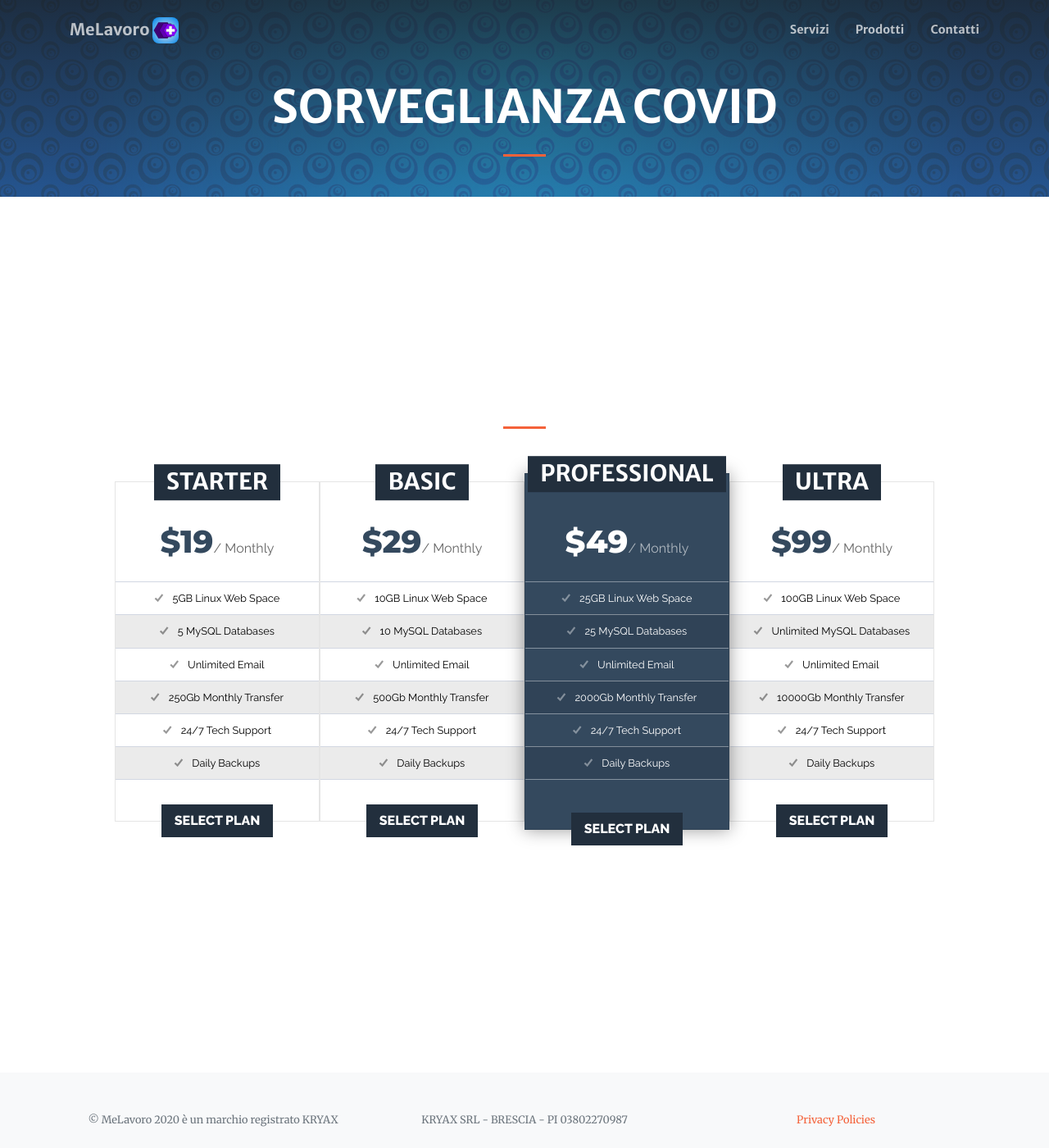
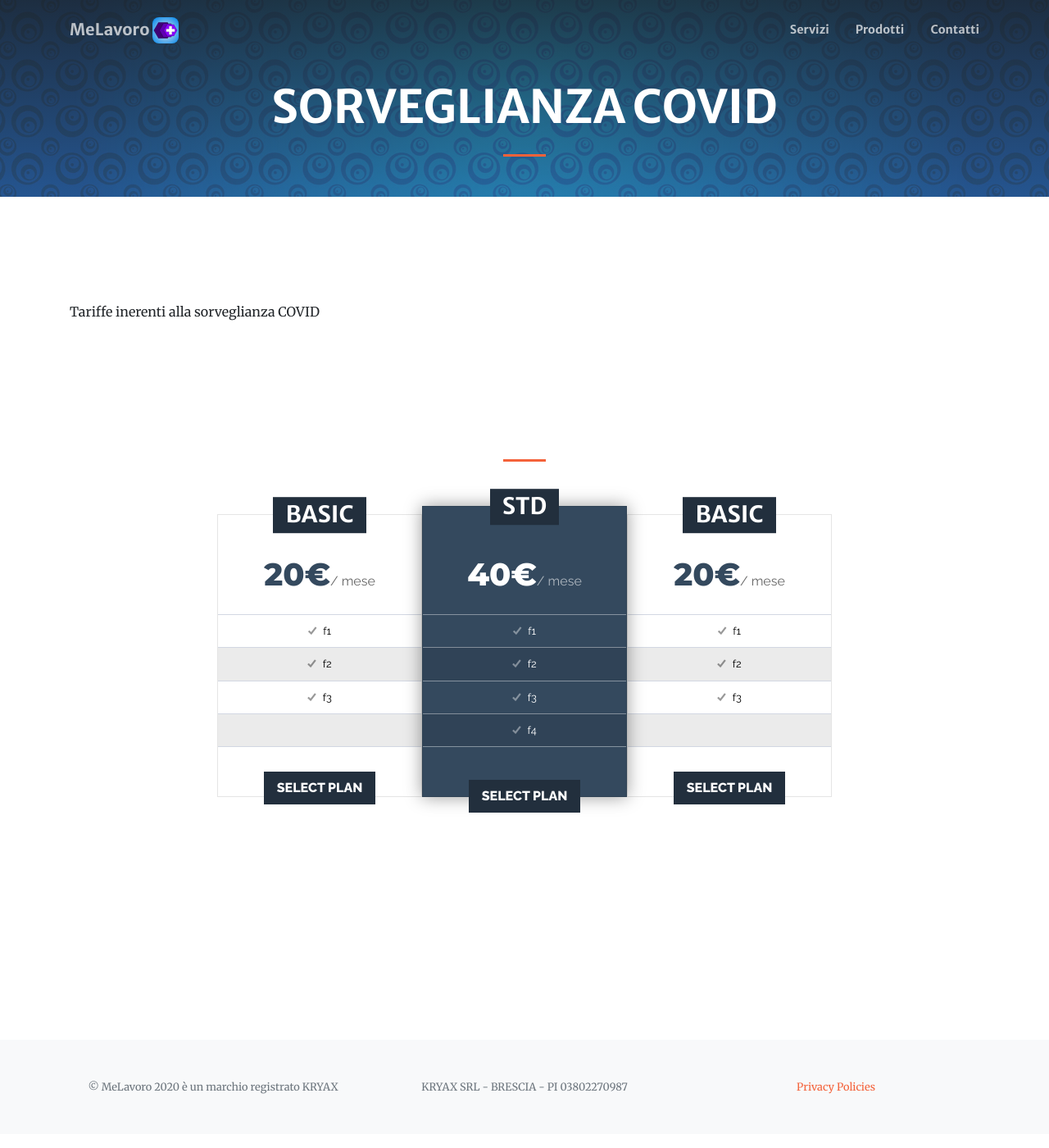
Before and after one commit to MattiaDucci/melavoro, a Jekyll site: the page built from _pricing/covid_surveillance.md, in a window 1280 px wide and 1400 px high. Shown: the whole window at 82% size. Built offline with Jekyll 4.4.1, drawn with Linux system fonts in a browser that asks for light colours; nearby versions of some CDN libraries.

Commit message:
parametrizzata tabella tariffe, miglioramento UI tabella tariffe, setup mock url per servizio di registrazione e pagamento effettivo

```diff
--- a/_config.yml
+++ b/_config.yml
@@ -2,10 +2,13 @@
 title: MeLavoro
 description: > # this means to ignore newlines until "baseurl:"
 baseurl: "/" # the subpath of your site, e.g. /blog/
+payment_url: "https://payexample.com" #TODO: link al servizio Rails per inserimento dati registrazione e fatturazione
 url: "https://melavoro.com" # the base hostname & protocol for your site
 logo: /assets/img/logo_melavoro.png
 author: Copyright &copy; 2020 - KRYAX SRL
 lang: it_IT
+product_name: melavoro #identifica il prodotto da vendere nel nostro sistema
+
 
 # Build settings
 safe: true
--- /dev/null
+++ b/_data/pricing/covid_surveillance.yml
@@ -0,0 +1,26 @@
+frequency: mese
+plans:
+  - name: basic
+    price: 20€
+    highlighted: false
+    features:
+      - f1
+      - f2
+      - f3
+      - "" #per avere delle tabelle lunghe uguali è importante avere lo stesso numero di righe in tutti i piani
+  - name: std
+    price: 40€
+    highlighted: true
+    features:
+      - f1
+      - f2
+      - f3
+      - f4
+  - name: basic
+    price: 20€
+    highlighted: false
+    features:
+      - f1
+      - f2
+      - f3
+      - ""
--- /dev/null
+++ b/_data/pricing/doctors.yml
@@ -0,0 +1,18 @@
+frequency: mese
+plans:
+  - name: basic
+    price: 20€
+    highlighted: false
+    features:
+      - f1
+      - f2
+      - f3
+      - "" #per avere delle tabelle lunghe uguali è importante avere lo stesso numero di righe in tutti i piani
+  - name: std
+    price: 40€
+    highlighted: true
+    features:
+      - f1
+      - f2
+      - f3
+      - f4
--- /dev/null
+++ b/_data/pricing/factories.yml
@@ -0,0 +1,18 @@
+frequency: mese
+plans:
+  - name: basic
+    price: 20€
+    highlighted: false
+    features:
+      - f1
+      - f2
+      - f3
+      - "" #per avere delle tabelle lunghe uguali è importante avere lo stesso numero di righe in tutti i piani
+  - name: std
+    price: 40€
+    highlighted: true
+    features:
+      - f1
+      - f2
+      - f3
+      - f4
--- /dev/null
+++ b/_data/pricing/occupational_medicine_companies.yml
@@ -0,0 +1,18 @@
+frequency: mese
+plans:
+  - name: basic
+    price: 20€
+    highlighted: false
+    features:
+      - f1
+      - f2
+      - f3
+      - "" #per avere delle tabelle lunghe uguali è importante avere lo stesso numero di righe in tutti i piani
+  - name: std
+    price: 40€
+    highlighted: true
+    features:
+      - f1
+      - f2
+      - f3
+      - f4
--- a/_includes/pricing_table.html
+++ b/_includes/pricing_table.html
@@ -1,62 +1,20 @@
+
+{% assign pricing = site.data.pricing[include.target] %}
+
+
 <div class="snip1214">
-  <div class="plan">
-    <h3 class="plan-title">
-      Starter
-    </h3>
-    <div class="plan-cost"><span class="plan-price">$19</span><span class="plan-type">/ Monthly</span></div>
-    <ul class="plan-features">
-      <li><i class="ion-checkmark"> </i>5GB Linux Web Space</li>
-      <li><i class="ion-checkmark"> </i>5 MySQL Databases</li>
-      <li><i class="ion-checkmark"> </i>Unlimited Email</li>
-      <li><i class="ion-checkmark"> </i>250Gb Monthly Transfer</li>
-      <li><i class="ion-checkmark"> </i>24/7 Tech Support</li>
-      <li><i class="ion-checkmark"> </i>Daily Backups</li>
-    </ul>
-    <div class="plan-select"><a href="">Select Plan</a></div>
-  </div>
-  <div class="plan">
-    <h3 class="plan-title">
-      Basic
-    </h3>
-    <div class="plan-cost"><span class="plan-price">$29</span><span class="plan-type">/ Monthly</span></div>
-    <ul class="plan-features">
-      <li><i class="ion-checkmark"> </i>10GB Linux Web Space</li>
-      <li><i class="ion-checkmark"> </i>10 MySQL Databases</li>
-      <li><i class="ion-checkmark"> </i>Unlimited Email</li>
-      <li><i class="ion-checkmark"> </i>500Gb Monthly Transfer</li>
-      <li><i class="ion-checkmark"> </i>24/7 Tech Support</li>
-      <li><i class="ion-checkmark"> </i>Daily Backups</li>
-    </ul>
-    <div class="plan-select"><a href="">Select Plan</a></div>
-  </div>
-  <div class="plan featured">
-    <h3 class="plan-title">
-      Professional
-    </h3>
-    <div class="plan-cost"><span class="plan-price">$49</span><span class="plan-type">/ Monthly</span></div>
-    <ul class="plan-features">
-      <li><i class="ion-checkmark"> </i>25GB Linux Web Space</li>
-      <li><i class="ion-checkmark"> </i>25 MySQL Databases</li>
-      <li><i class="ion-checkmark"> </i>Unlimited Email</li>
-      <li><i class="ion-checkmark"> </i>2000Gb Monthly Transfer</li>
-      <li><i class="ion-checkmark"> </i>24/7 Tech Support</li>
-      <li><i class="ion-checkmark"> </i>Daily Backups</li>
-    </ul>
-    <div class="plan-select"><a href="">Select Plan</a></div>
-  </div>
-  <div class="plan">
-    <h3 class="plan-title">
-      Ultra
-    </h3>
-    <div class="plan-cost"><span class="plan-price">$99</span><span class="plan-type">/ Monthly</span></div>
-    <ul class="plan-features">
-      <li><i class="ion-checkmark"> </i>100GB Linux Web Space</li>
-      <li><i class="ion-checkmark"> </i>Unlimited MySQL Databases</li>
-      <li><i class="ion-checkmark"> </i>Unlimited Email</li>
-      <li><i class="ion-checkmark"> </i>10000Gb Monthly Transfer</li>
-      <li><i class="ion-checkmark"> </i>24/7 Tech Support</li>
-      <li><i class="ion-checkmark"> </i>Daily Backups</li>
-    </ul>
-    <div class="plan-select"><a href="">Select Plan</a></div>
-  </div>
+  {% for plan in pricing["plans"] %}
+    <div class="plan {% if plan["highlighted"] %}featured{% endif %}">
+      <h3 class="plan-title">
+        {{ plan["name"] }}
+      </h3>
+      <div class="plan-cost"><span class="plan-price">{{ plan["price"] }}</span><span class="plan-type">/ {{ pricing["frequency"] }}</span></div>
+      <ul class="plan-features">
+        {% for feature in plan["features"] %}
+          <li><i class="ion-checkmark" {% if feature.size == 0 %} style="opacity: 0;"{% endif %}></i>{{feature}}</li>
+        {% endfor %}
+      </ul>
+      <div class="plan-select"><a href="{{ site.data.payment_url }}?plan={{ plan["name"] }}&target={{ include.target }}&product={{ site.product_name }}">Select Plan</a></div>
+    </div>
+  {% endfor %}
 </div>
--- a/_layouts/service_price.html
+++ b/_layouts/service_price.html
@@ -2,4 +2,4 @@
 layout: page
 ---
 {{ content }}
-{% include pricing.html %}
+{% include pricing.html target=page.identifier %}
--- a/_pricing/covid_surveillance.md
+++ b/_pricing/covid_surveillance.md
@@ -2,3 +2,4 @@
 identifier: covid_surveillance
 title: Sorveglianza COVID
 ---
+Tariffe inerenti alla sorveglianza COVID
--- a/_sass/_member-box.scss
+++ /dev/null
@@ -1,17 +0,0 @@
-.member-box {
-    max-width: 400px;
-    margin: 50px auto 0;
-    @media (min-width: 992px) {
-        margin: 20px auto 0;
-    }
-    p {
-        margin-bottom: 0;
-    }
-    img {
-      width: 80%;
-      height: 80%;
-      object-fit: cover;
-      overflow: hidden;
-      border-radius: 50%;
-    }
-}
--- a/_sass/_pricing_table.scss
+++ b/_sass/_pricing_table.scss
@@ -9,6 +9,8 @@
   width: 100%;
   max-width: 1000px;
   margin: 40px 10px;
+  display: flex;
+  justify-content: center;
 }
 .snip1214 .plan {
   margin: 0;
--- a/_sass/_timeline.scss
+++ /dev/null
@@ -1,203 +0,0 @@
-.timeline {
-    position: relative;
-    padding: 0;
-    list-style: none;
-}
-
-.timeline:before {
-    content: "";
-    position: absolute;
-    top: 0;
-    bottom: 0;
-    left: 40px;
-    width: 2px;
-    margin-left: -1.5px;
-    background-color: #f1f1f1;
-}
-
-.timeline>li {
-    position: relative;
-    margin-bottom: 50px;
-    min-height: 50px;
-}
-
-.timeline>li:before,
-.timeline>li:after {
-    content: " ";
-    display: table;
-}
-
-.timeline>li:after {
-    clear: both;
-}
-
-.timeline>li .timeline-panel {
-    float: right;
-    position: relative;
-    width: 100%;
-    padding: 0 20px 0 100px;
-    text-align: left;
-}
-
-.timeline>li .timeline-panel:before {
-    right: auto;
-    left: -15px;
-    border-right-width: 15px;
-    border-left-width: 0;
-}
-
-.timeline>li .timeline-panel:after {
-    right: auto;
-    left: -14px;
-    border-right-width: 14px;
-    border-left-width: 0;
-}
-
-.timeline>li .timeline-image {
-    z-index: 100;
-    position: absolute;
-    left: 0;
-    width: 80px;
-    height: 80px;
-    margin-left: 0;
-    border: 7px solid #f1f1f1;
-    border-radius: 100%;
-    text-align: center;
-    color: #fff;
-    background-color: #f1f1f1;
-}
-
-.timeline>li .timeline-image h4 {
-    margin-top: 12px;
-    font-size: 10px;
-    line-height: 14px;
-}
-
-.timeline>li.timeline-inverted>.timeline-panel {
-    float: right;
-    padding: 0 20px 0 100px;
-    text-align: left;
-}
-
-.timeline>li.timeline-inverted>.timeline-panel:before {
-    right: auto;
-    left: -15px;
-    border-right-width: 15px;
-    border-left-width: 0;
-}
-
-.timeline>li.timeline-inverted>.timeline-panel:after {
-    right: auto;
-    left: -14px;
-    border-right-width: 14px;
-    border-left-width: 0;
-}
-
-.timeline>li:last-child {
-    margin-bottom: 0;
-}
-
-.timeline .timeline-heading h4 {
-    margin-top: 0;
-    color: inherit;
-}
-
-.timeline .timeline-heading h4.subheading {
-    text-transform: none;
-}
-
-.timeline .timeline-body>p,
-.timeline .timeline-body>ul {
-    margin-bottom: 0;
-}
-
-.timeline a{
-    color:black;
-}
-
-@media(min-width:768px) {
-    .timeline:before {
-        left: 50%;
-    }
-
-    .timeline>li {
-        margin-bottom: 100px;
-        min-height: 100px;
-    }
-
-    .timeline>li .timeline-panel {
-        float: left;
-        width: 41%;
-        padding: 0 20px 20px 30px;
-        text-align: right;
-    }
-
-    .timeline>li .timeline-image {
-        left: 50%;
-        width: 100px;
-        height: 100px;
-        margin-left: -50px;
-    }
-
-    .timeline>li .timeline-image h4 {
-        margin-top: 16px;
-        font-size: 13px;
-        line-height: 18px;
-    }
-
-    .timeline>li.timeline-inverted>.timeline-panel {
-        float: right;
-        padding: 0 30px 20px 20px;
-        text-align: left;
-    }
-}
-
-@media(min-width:992px) {
-    .timeline>li {
-        min-height: 150px;
-    }
-
-    .timeline>li .timeline-panel {
-        padding: 0 20px 20px;
-    }
-
-    .timeline>li .timeline-image {
-        width: 150px;
-        height: 150px;
-        margin-left: -75px;
-    }
-
-    .timeline>li .timeline-image h4 {
-        margin-top: 30px;
-        font-size: 18px;
-        line-height: 26px;
-    }
-
-    .timeline>li.timeline-inverted>.timeline-panel {
-        padding: 0 20px 20px;
-    }
-}
-
-@media(min-width:1200px) {
-    .timeline>li {
-        min-height: 170px;
-    }
-
-    .timeline>li .timeline-panel {
-        padding: 0 20px 20px 100px;
-    }
-
-    .timeline>li .timeline-image {
-        width: 170px;
-        height: 170px;
-        margin-left: -85px;
-    }
-
-    .timeline>li .timeline-image h4 {
-        margin-top: 40px;
-    }
-
-    .timeline>li.timeline-inverted>.timeline-panel {
-        padding: 0 100px 20px 20px;
-    }
-}
--- a/assets/css/main.scss
+++ b/assets/css/main.scss
@@ -5,8 +5,6 @@
 
 // Import partials from `sass_dir` (defaults to `_sass`)
 @import
-        "member-box",
-        "timeline",
         "page",
         "icons",
         "pricing_table"
```
